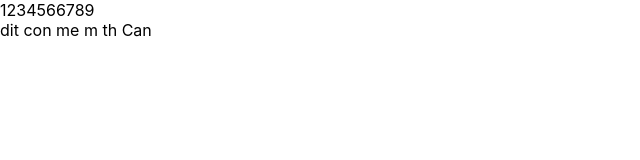
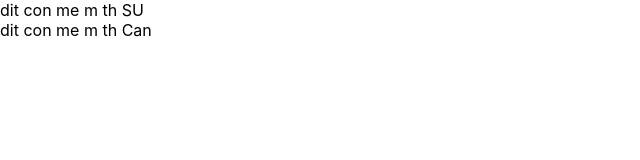
Before and after one commit to TranAnhTuan1202/my-app, a React (Create React App) app: page / in a window 1280 px wide. Shown: the top 160 px of the page, without its empty margins (0-640 px from the left). Built offline with nearby package versions, Linux system fonts and the light colour scheme.

Commit message:
git pull

```diff
--- a/src/pages/Home.js
+++ b/src/pages/Home.js
@@ -2,7 +2,7 @@
 function Home() {
   return (
     <div >
-      1234566789
+      dit con me m th SU
 
     </div>
   );
```
